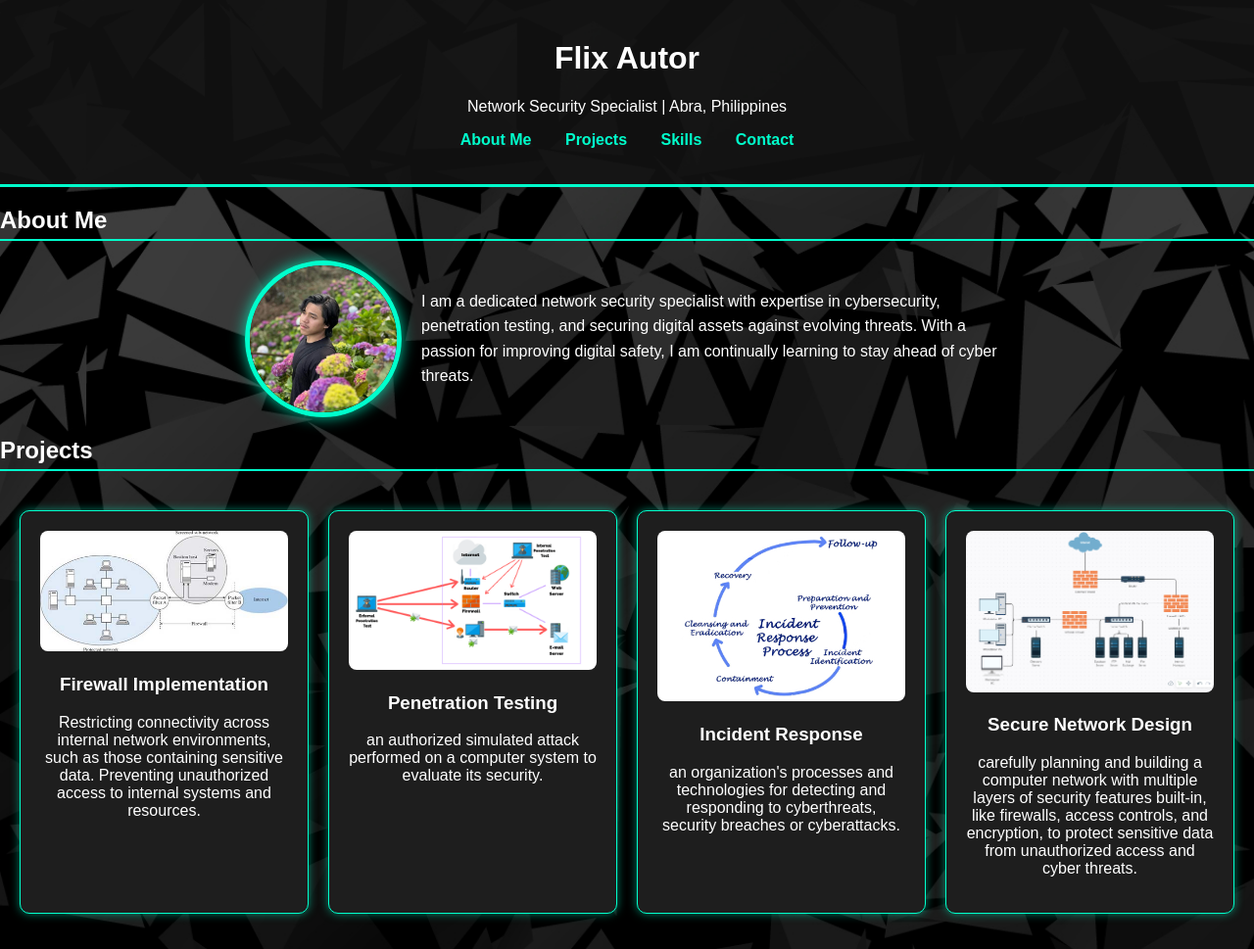
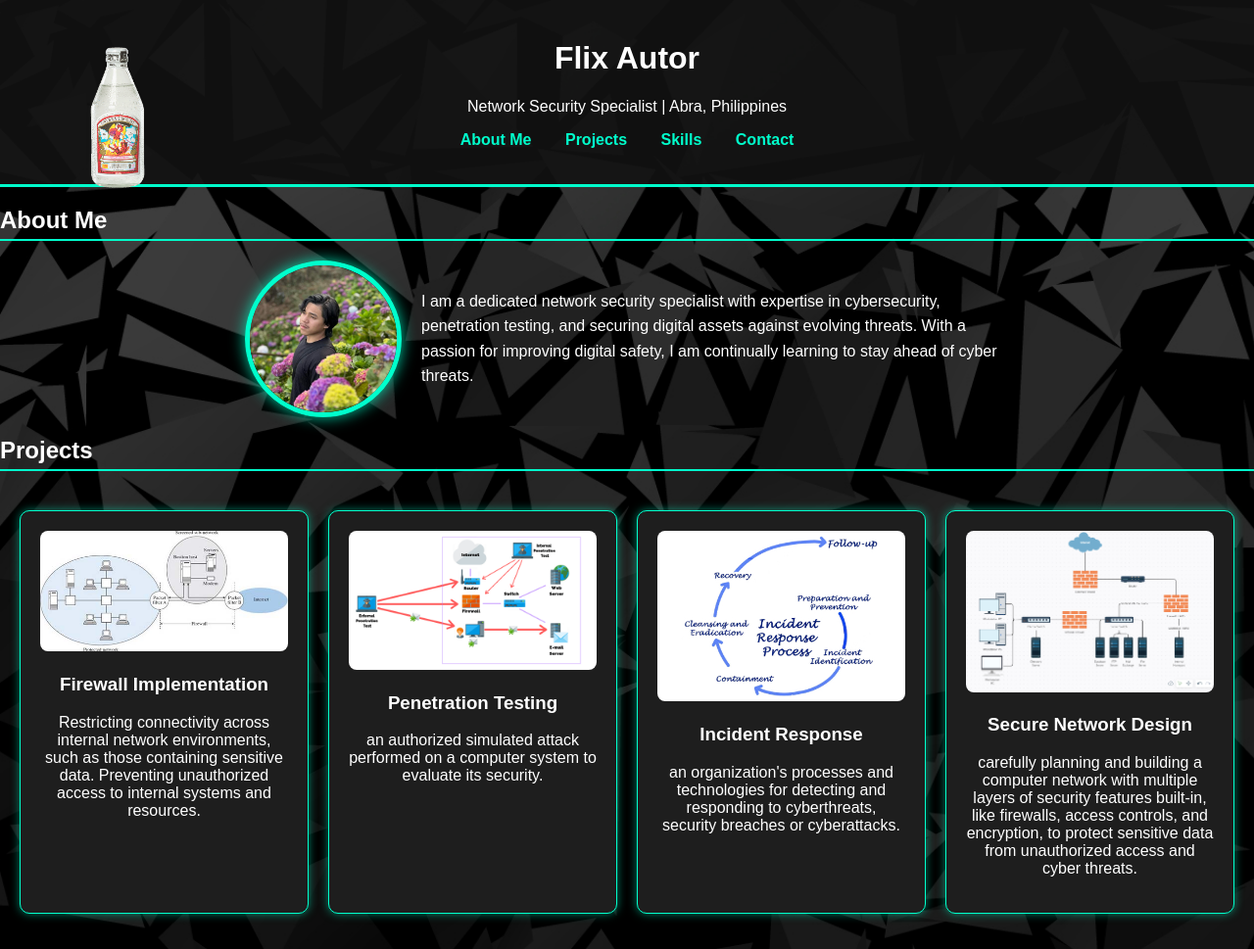
Before and after one commit to Pliks06/Wireframing, a plain HTML site: page index.html in a window 1280 px wide. Shown: the top 969 px of the page at 98% size. Drawn offline with Linux system fonts and the light colour scheme.

Commit message:
added new effects and my logo

```diff
--- a/index.html
+++ b/index.html
@@ -8,6 +8,7 @@
 </head>
 <body>
     <header>
+        <img src="logo.png" alt="Flix Autor Logo" class="logo"> <!-- Add this line for the logo -->
         <h1>Flix Autor</h1>
         <p>Network Security Specialist | Abra, Philippines</p>
         <nav>
--- a/styles.css
+++ b/styles.css
@@ -12,6 +12,16 @@ header {
     text-align: center;
     padding: 20px;
     border-bottom: 3px solid #00ffcc;
+    position: relative;
+}
+
+.logo {
+    width: 200px;
+    height: auto;
+    position: absolute;
+    top: 20px;
+    left: 20px;
+    transition: transform 0.3s ease;
 }
 
 nav ul {
@@ -48,7 +58,7 @@ nav ul li a {
 }
 
 .profile-pic:hover {
-    transform: scale(1.1);
+    transform: rotate(360deg);
 }
 
 .bio-text {
```
Also changed, not shown: logo.png (added).
